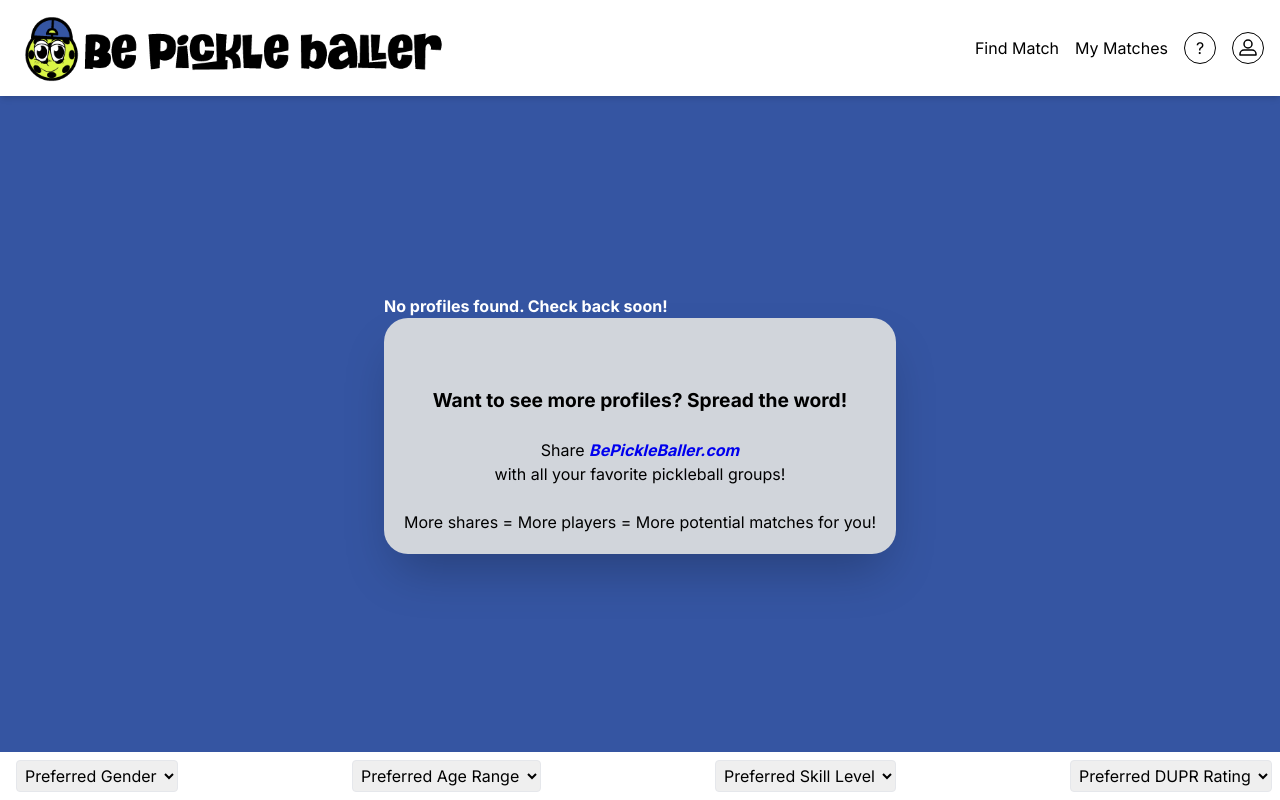
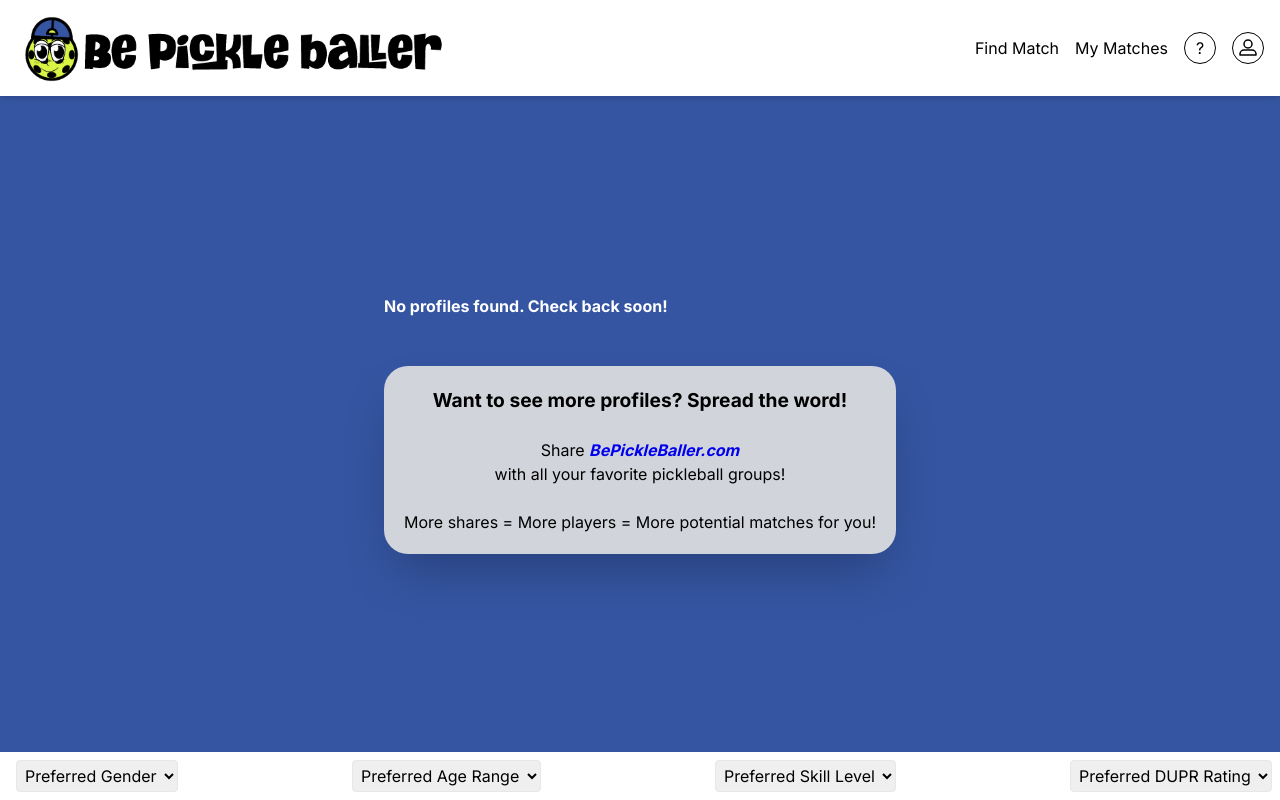
Before and after one commit to btejes/bepickleballer-matchmaking, a Next.js app: page /matchmaking/local-play in a window 1280 px wide. Built offline with nearby package versions, Linux system fonts and the light colour scheme; no server answers.

Commit message:
Add space and center the error message

```diff
--- a/app/local-play/page.jsx
+++ b/app/local-play/page.jsx
@@ -107,14 +107,14 @@ const LocalPlay = () => {
           </div>
         ) : (
 
-          <p>
+          <p className="justify-center">
             {error === 'No matches found' ? (
               <>
                 <strong>No profiles found. Check back soon!</strong>
                 <br />
+                <br />
+                <br />
                 <div className="justify-center p-5 text-black text-center bg-gray-300 rounded-3xl shadow-2xl">
-                  <br />
-                  <br />
                   <span>
                     <strong><big>Want to see more profiles? Spread the word!</big></strong>
                     <br />
```
